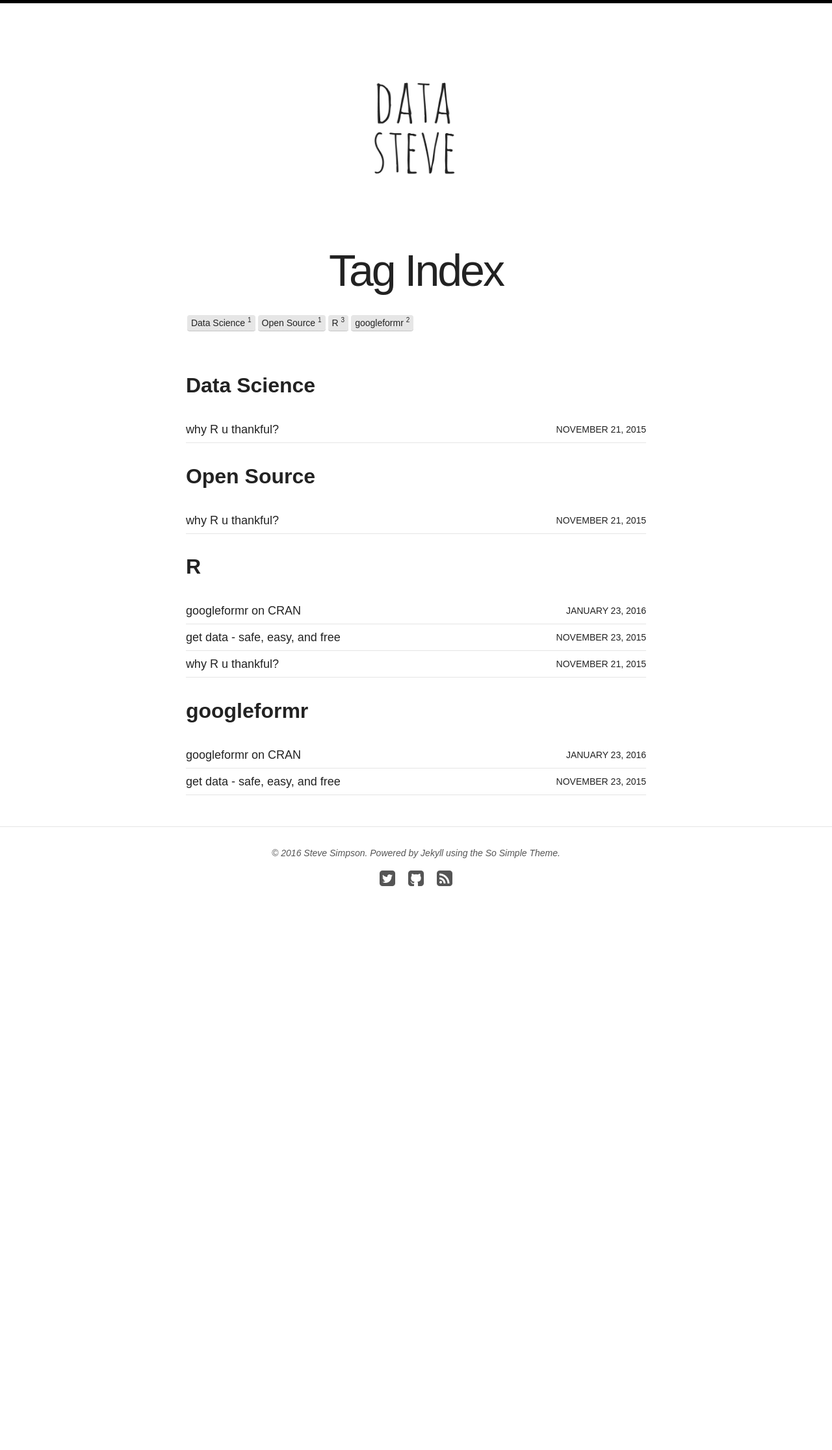
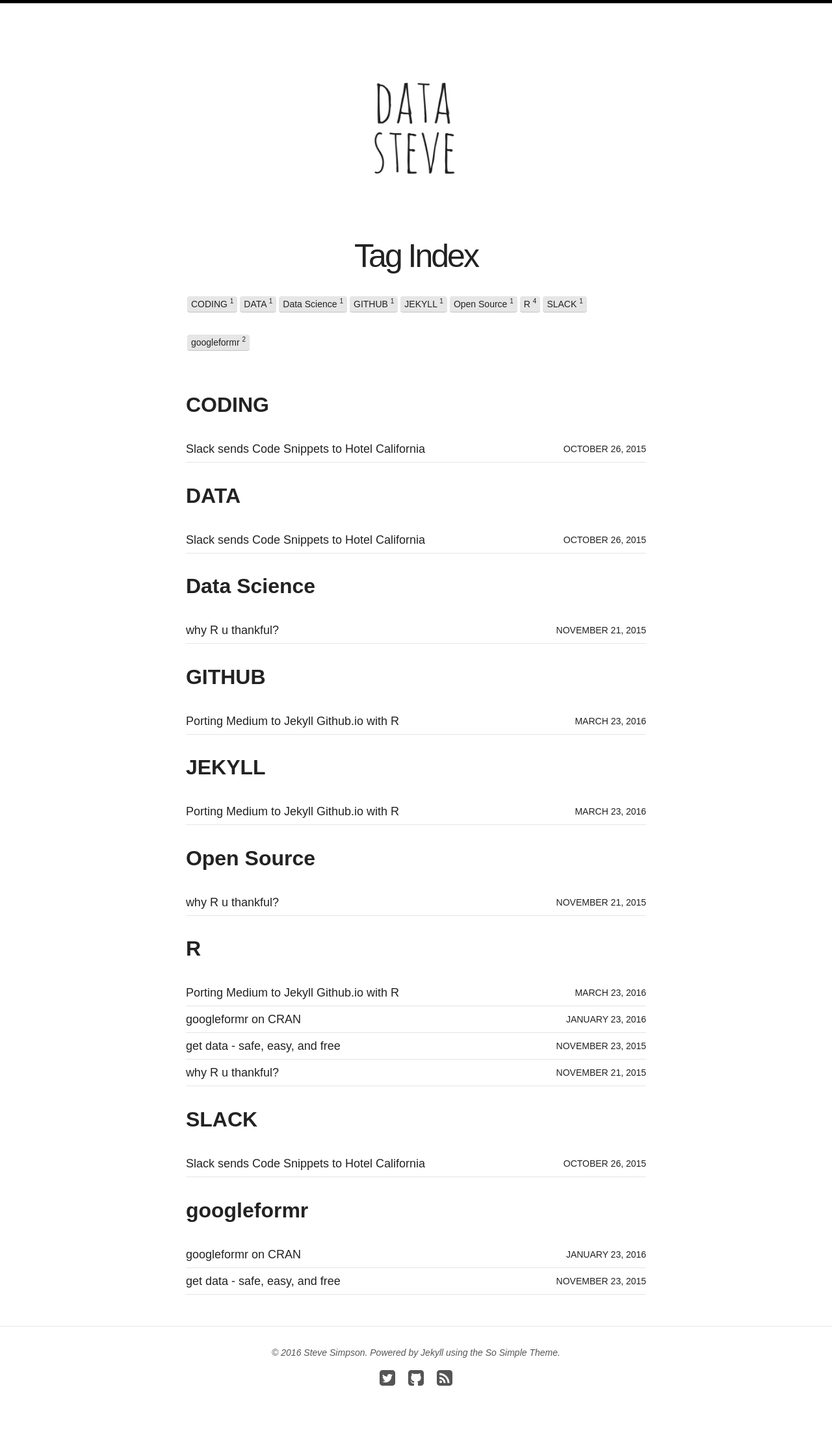
Before and after one commit to data-steve/data-steve.github.io, a Jekyll site: the page built from tags/index.md, in a window 1280 px wide. Shown: the whole page at 65% size. Built offline with Jekyll 4.4.1, drawn with Linux system fonts in a browser that asks for light colours; nearby versions of some CDN libraries; before the commit the page ends 1463 px from its top, so only the background shows below that; some of the changed lines change nothing that is shown.

Commit message:
pulled in Medium articles, changed entry-title size

`````diff
--- a/_includes/head.html
+++ b/_includes/head.html
@@ -26,6 +26,18 @@
 <!-- Webfonts -->
 <script src="https://use.edgefonts.net/source-sans-pro:n2,i2,n3,i3,n4,i4,n6,i6,n7,i7,n9,i9;source-code-pro:n4,n7;volkhov.js"></script>
 
+<script type="text/javascript">
+  WebFontConfig = {
+    google: { families: [ 'Source+Sans+Pro::latin' ] }
+  };
+  (function() {
+    var wf = document.createElement('script');
+    wf.src = 'https://ajax.googleapis.com/ajax/libs/webfont/1/webfont.js';
+    wf.type = 'text/javascript';
+    wf.async = 'true';
+    var s = document.getElementsByTagName('script')[0];
+    s.parentNode.insertBefore(wf, s);
+  })(); </script>
 
 <!-- HTML5 Shiv and Media Query Support -->
 <!--[if lt IE 9]>
--- /dev/null
+++ b/_posts/blog/2015-10-26-slack-sends-code-snippets-to-hotel-california.md
@@ -0,0 +1,62 @@
+---
+layout: post
+title: Slack sends Code Snippets to Hotel California
+tags: [SLACK, CODING, DATA]
+---
+
+> … We are programmed to receive.\
+> You can check out any time you like,\
+> But you can never leave. …
+
+That’s what it feels like sometimes when trying to share code snippets
+on Slack. Sure, it’s easy to drop some code on there; but getting it
+out?
+
+#### **Caveat Coder**
+
+That inviting little question, “Create a Snippet?”… You know the one
+that automagically appears when you go to paste in a code chunk into the
+chatbox?
+
+
+
+
+
+
+
+
+![](/images/1*H8RPm7DZvqgcf4mI4mn8qw.png)
+
+
+
+It’s a trap. You’ll be 3 steps into waiting for your browser to view the
+code before you get that snippet back out.
+
+#### Options
+
+I think it’s easier to wrap your code in block-code markdown using a
+pair of triple-backticks \`\`\`, like so :
+
+````
+```
+fantastic_function(sth)
+```
+````
+
+There’s still sometimes problems with selecting the code back out of a
+markdown block (no matter how you stab at it with your steely …
+touchpad), in that those trailing backticks can sometimes find their way
+into your code. But it’s still faster than the snippet functionality (at
+present) and more prettified than just dropping the code chunk in as raw
+text.
+
+#### Get In Line Here
+
+Slack’s a great productivity tool, which I use all day, everyday at
+work; and I’ve already sent them a comment regarding this. Their
+customer service was super prompt, assuring me they’ll thinking about
+this.
+
+I’m taking this nod towards code snippets as the start of good things.
+But I’m still exploring other options than current functionality for
+sharing code. If you have any ideas, send ’em my way at @data\_steve
--- /dev/null
+++ b/_posts/blog/2016-03-23-porting-medium-to-jekyll-on-github.md
@@ -0,0 +1,53 @@
+---
+layout: post
+title: 'Porting Medium to Jekyll Github.io with R'
+tags: [GITHUB, JEKYLL, R]
+---
+
+I’m porting my Medium page [<span class="__cf_email__"
+data-cfemail="4f222a2b263a22612c2022600f2b2e3b2e">\[email protected\]</span>](http://medium.com/@data_steve)
+\_steve to host on Github using Jekyll at
+[data-steve.github.io](http://data-steve.github.io). I decided to do it
+with code and make a package out of it in case others might want to.
+
+
+#### Reasons
+
+R-bloggers does like Medium, since Medium will only share an excerpt of
+the post with a link to the rest. R-bloggers wants the whole post. Fair
+enough.
+
+Its extra work, but I like the idea of being able to work within my own
+development environment. And instead of having to learn a bunch of
+keyboard shortcuts, I can write code and execute commands and push
+updates via Jekyll.
+
+#### Example
+
+Since I’m bothering to post this on Medium, I thought I’d get some use
+out of it. I’ll show how I did it as a post on my new blog.
+
+Here’s a code chunk to round out my porting example
+
+```
+# test code
+nothing_special <- function(a){
+    return(a)
+}
+```
+
+Here’s a screenshot of a random bit of the code from the R package I’m
+writing to show how the images are handled.
+
+
+
+
+
+
+
+
+![](/images/1*RDkVpxPfCqDY8YrRVUtSxA.png)
+
+
+
+See you over at [data-steve.github.io](http://data-steve.github.io).
--- a/_sass/_page.scss
+++ b/_sass/_page.scss
@@ -83,10 +83,10 @@ span + .entry-title {
 		text-decoration: underline;
 	}
 	@include media($medium) {
-		@include font-size(52,yes,54);
+		@include font-size(42,yes,46);
 	}
 	@include media($large) {
-		@include font-size(68,yes,72);
+		@include font-size(50,yes,58);
 	}
 }
 
--- a/_sass/_variables.scss
+++ b/_sass/_variables.scss
@@ -3,8 +3,8 @@ $base-font: 'source-sans-pro', sans-serif;
 $heading-font: $base-font;
 $caption-font: $base-font;
 $code-font: 'source-code-pro', monospace;
-$alt-font:  'Catamaran', sans-serif; /*'volkhov', serif;*/
-$title-font: 'Catamaran', sans-serif;
+$alt-font:  'Source Sans Pro', sans-serif; /*'volkhov', serif;*/
+$title-font: 'Source Sans Pro', sans-serif;
 
 $doc-font-size: 16;
 $doc-line-height: 24;
`````
Also changed, not shown: images/1*H8RPm7DZvqgcf4mI4mn8qw.png (added), images/1*RDkVpxPfCqDY8YrRVUtSxA.png (added).
